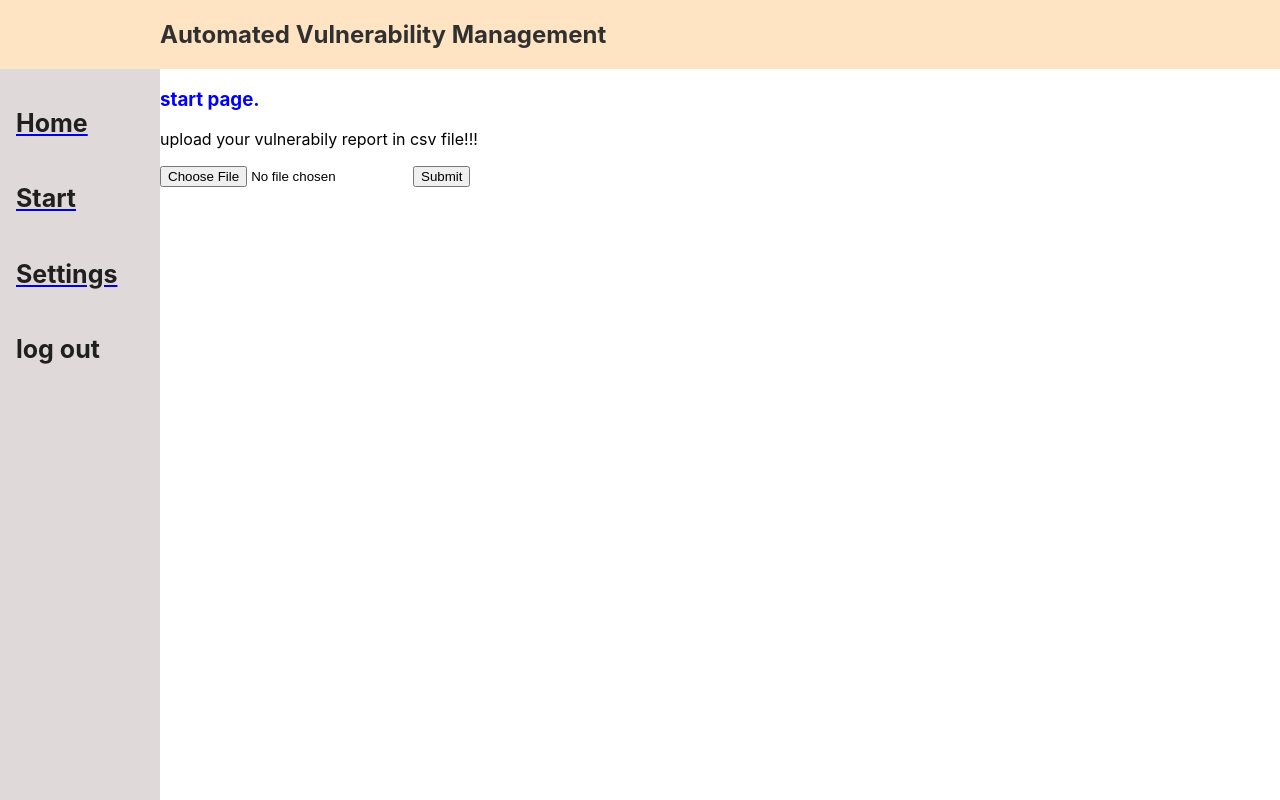
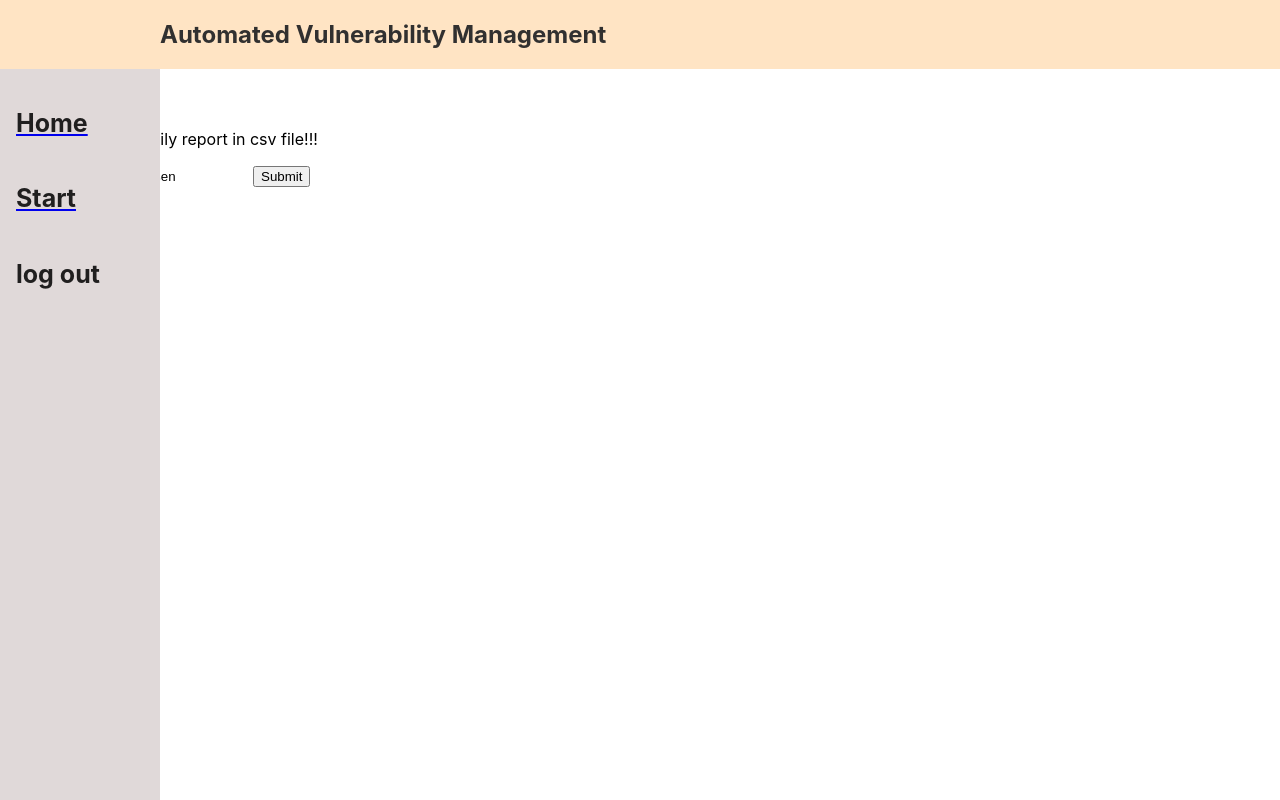
Before and after one commit to L-s-a-r-a-h/AVM, a React (Create React App) app in the folder my-app/: page /Start in a window 1280 px wide. Built offline with nearby package versions, Linux system fonts and the light colour scheme.

Commit message:
Update MenuBar.js

```diff
--- a/my-app/src/component/MenuBar.js
+++ b/my-app/src/component/MenuBar.js
@@ -8,7 +8,7 @@ import "./MenuBar.css";
 
 import Home from './Home'
 import Start from './Start'
-import Settings from './Settings'
+
 function MenuBar() {
     return (
         <Router>
@@ -25,7 +25,6 @@ function MenuBar() {
                       <div class = "menubar">
                         <Navbar.Brand href="/Home"><h4 className="home">Home</h4></Navbar.Brand>
                         <Nav.Link as={Link} to={"/start"}><h4 className="linkText">Start </h4></Nav.Link>
-                        <Nav.Link as={Link} to={"/settings"}><h4 className="linkText">Settings </h4></Nav.Link>
 
                         <h4>log out</h4>
                         </div>
@@ -38,7 +37,6 @@ function MenuBar() {
                 <Route exact path='/' element ={<Home/>}/>
                 <Route path='Home' element={<Home/>}> </Route>
                 <Route path='Start' element={<Start/>}> </Route>
-                <Route path='Settings' element={<Settings/>}> </Route>
             </Routes>
 
         </Router>
```
